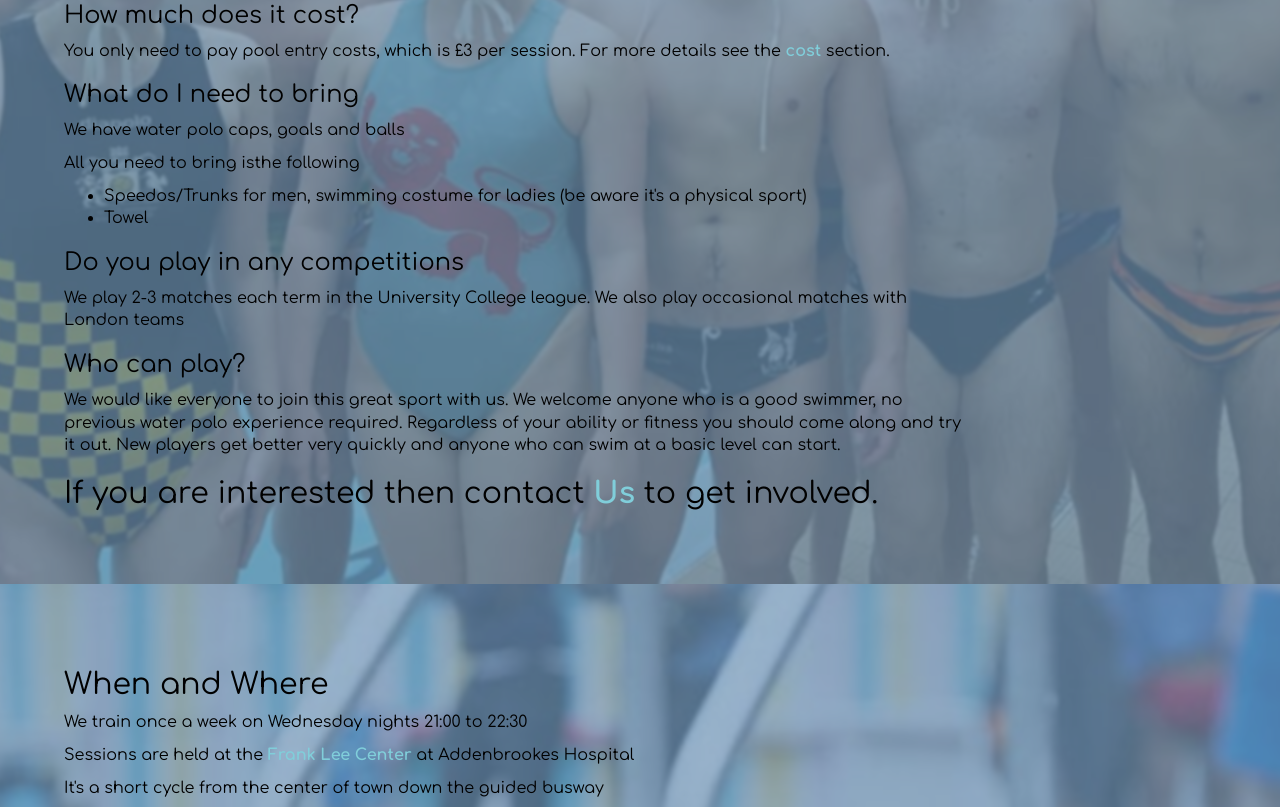
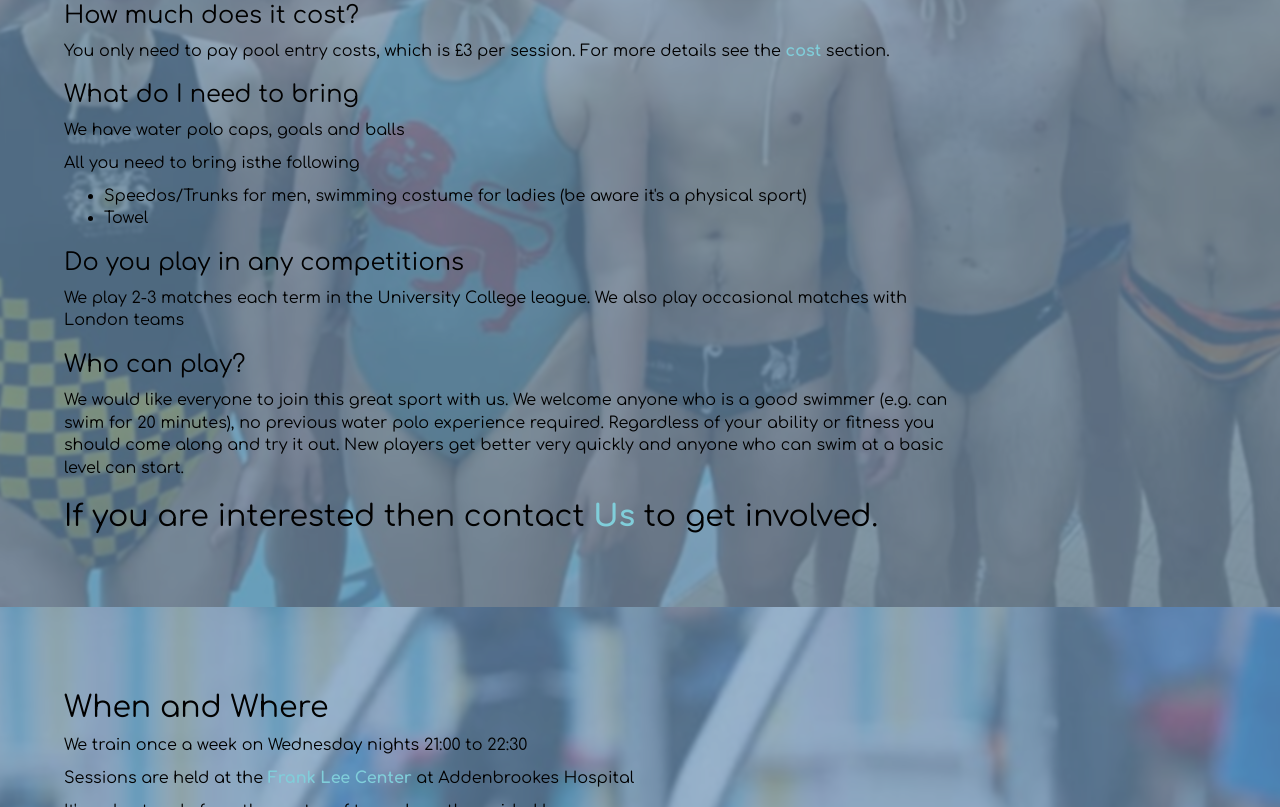
Before and after one commit to addenbrookeswaterpolo/addenbrookeswaterpolo, a plain HTML site: page index.html in a window 1280 px wide. Shown: the part 1346-2153 px from the top of the page. Drawn offline with nearby package versions, Linux system fonts and the light colour scheme.

Commit message:
Fix description

```diff
--- a/index.html
+++ b/index.html
@@ -98,7 +98,7 @@
         <p>We play 2-3 matches each term in the University College league. We also play occasional matches with London teams</p>
 
         <h3>Who can play?</h3>
-        <p>We would like everyone to join this great sport with us. We welcome anyone who is a good swimmer, no previous water polo experience required. Regardless of your ability or fitness you should come along
+        <p>We would like everyone to join this great sport with us. We welcome anyone who is a good swimmer (e.g. can swim for 20 minutes), no previous water polo experience required. Regardless of your ability or fitness you should come along
             and try it out. New players get better very quickly and anyone who can swim at a basic level can start.</p>
 
         <h2 class="join-email">If you are interested then contact
```
